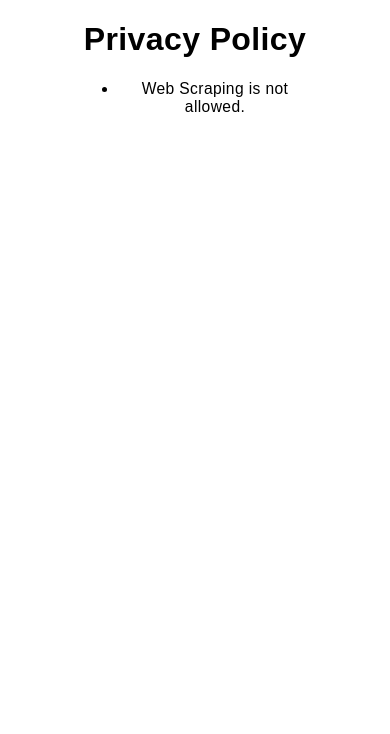
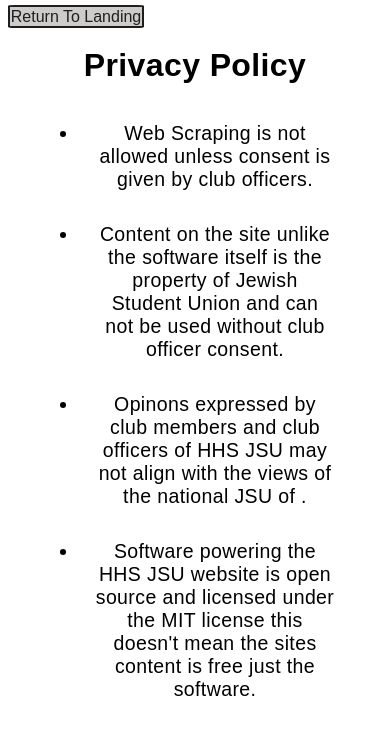
Before and after one commit to calba5141114/jsu, a plain HTML site: page pages/legal/privacy-policy.html in a window 390 px wide. Drawn offline with Linux system fonts and the light colour scheme.

Commit message:
legal docs

```diff
--- a/pages/legal/legal.scss
+++ b/pages/legal/legal.scss
@@ -6,21 +6,85 @@
 
 .container {
     width: 60vw;
-  margin-right: auto; margin-left: auto;
-
-
-ul{
-    text-align: left;
-    li{
-font-size: 4vw;
+    margin-right: auto;
+    margin-left: auto;
+    ul {
+        list-style: none;
+        text-align: center;
+        li {
+            padding: 1rem;
+            font-size: 2vw;
             @include text;
         }
+        li:hover{
+          font-size: 4vw;
         }
-
-
-
+    }
 }
 
 h1 {
     @include text;
 }
+
+@media screen and (max-width:500px) {
+    .container {
+        width: 80vw;
+        margin-right: auto;
+        margin-left: auto;
+        ul {
+           list-style: disc;
+            text-align: left;
+            li {
+                padding: 1rem;
+                font-size: 5vw;
+                @include text;
+            }
+            li:hover{
+              font-size: 6vw;
+            }
+        }
+    }
+}
+
+@media screen and (max-width:1025px) {
+    .container {
+        width: 80vw;
+        margin-right: auto;
+        margin-left: auto;
+        ul {
+          list-style: disc;
+            text-align: left;
+            li {
+                padding: 1rem;
+                font-size: 5vw;
+                @include text;
+            }
+            li:hover{
+              font-size: 6vw;
+            }
+        }
+    }
+}
+
+::selection{
+background-color: rgba(128, 128, 128, 0.267);
+}
+::-moz-selection{
+  background-color: rgba(128, 128, 128, 0.267);
+}
+
+.lander{
+  border-style: solid;
+  border-width: 2px;
+  border-radius: 5%;
+  font-family: Arial, Helvetica, sans-serif;
+  left: 0;
+padding: 0.2vw;;
+background-color: rgb(206, 203, 203);
+text-decoration: none;
+color: rgb(31, 30, 30);
+}
+.lander:hover{
+  background-color: rgb(255, 255, 255);
+  padding: 0.1vw;
+}
--- a/pages/legal/privacy-policy.html
+++ b/pages/legal/privacy-policy.html
@@ -10,13 +10,21 @@
 </head>
 
 <body>
+        <a class="lander" href="../../index.html">Return To Landing</a>
     <div class="container">
+
         <h1>
             Privacy Policy
         </h1>
-       <ul>
-           <li>Web Scraping is not allowed.</li>
-       </ul>
+        <ul>
+            <li>Web Scraping is not allowed unless consent is given by club officers.</li>
+            <li>Content on the site unlike the software itself is the property of Jewish Student Union and can not be used without
+                club officer consent.</li>
+            <li>Opinons expressed by club members and club officers of HHS JSU may not align with the views of the national JSU
+                of .</li>
+            <li>Software powering the HHS JSU website is open source and licensed under the MIT license this doesn't mean the
+                sites content is free just the software.</li>
+        </ul>
     </div>
 </body>
 
```
Also changed, not shown: pages/legal/legal.css, pages/legal/legal.min.css. Lines whose indentation alone changed are shown as unchanged.
